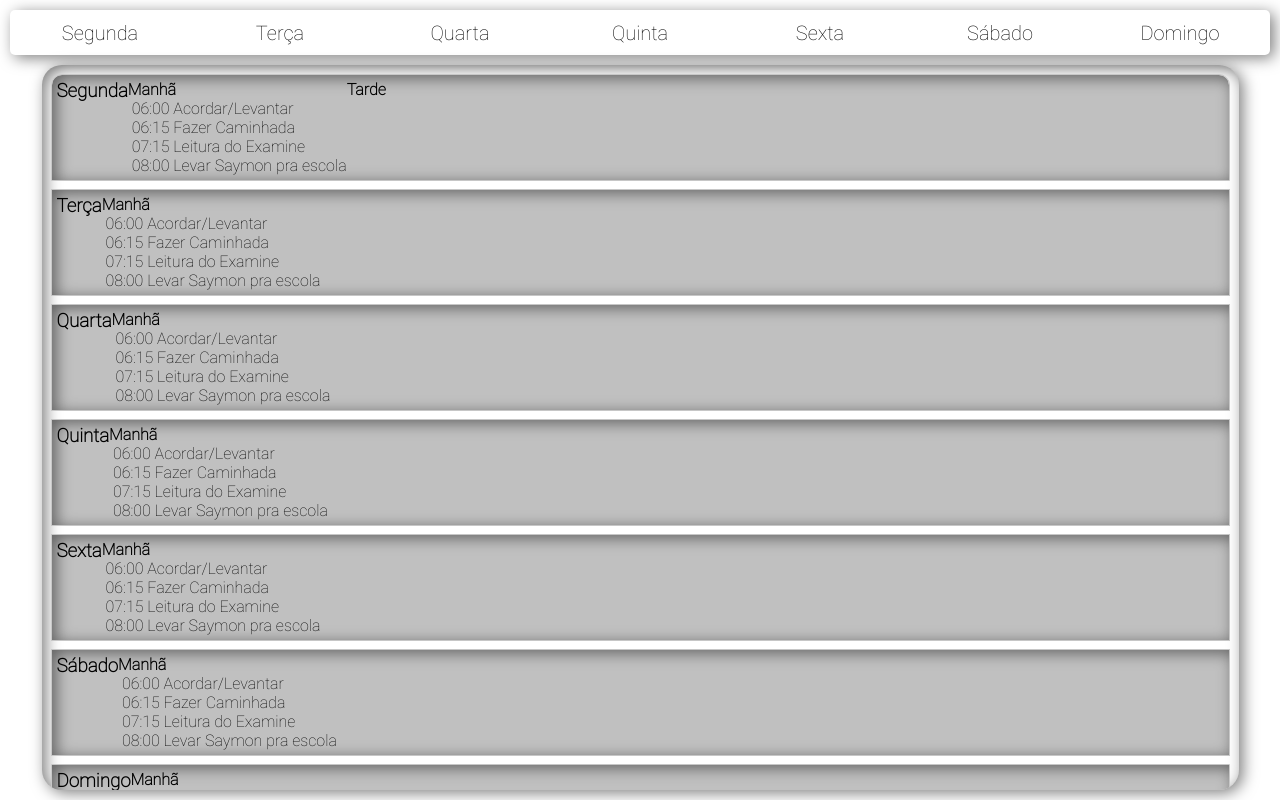
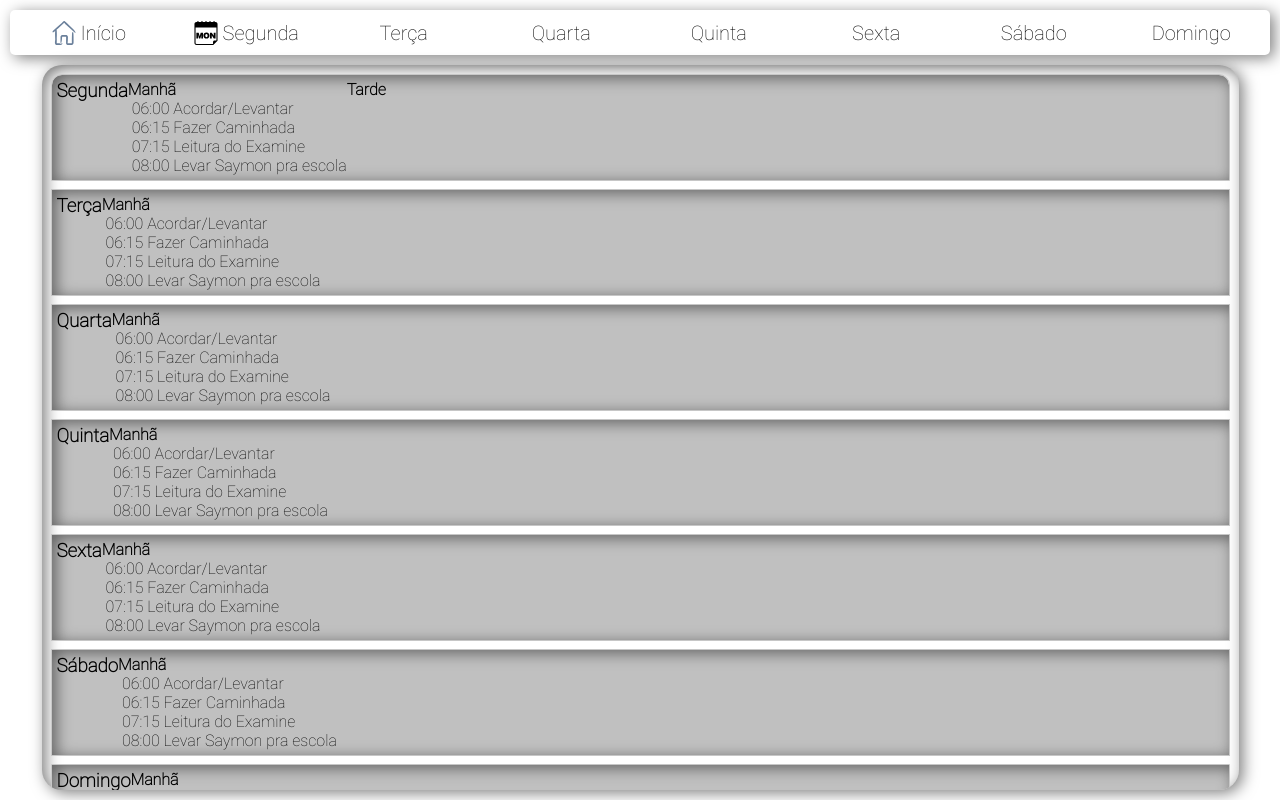
Before and after one commit to Carlosjw/familyRoutini, a website: page index.html in a window 1280 px wide. Drawn offline with Linux system fonts and the light colour scheme.

Commit message:
UpdateLesson

```diff
--- a/index.html
+++ b/index.html
@@ -10,7 +10,8 @@
 <body>
     <header class="main-header">
         <nav id="navigation">
-            <a href="/monday" class="link">Segunda</a>
+            <a href="/home" class="link" id="firstA"><img src="./public/images/home-svgrepo-com.svg" alt="" srcset=""> Início</a>
+            <a href="/monday" class="link"><img src="./public/images/monday-calendar-page-svgrepo-com.svg" alt=""> Segunda</a>
             <a href="/tuesday" class="link">Terça</a>
             <a href="/wednesday" class="link">Quarta</a>
             <a href="/thursday" class="link">Quinta</a>
@@ -225,5 +226,8 @@
             <div class="night"></div>
         </div>
     </main>
+    <script>
+        document.getElementById('firstA')
+    </script>
 </body>
 </html>
--- a/public/css/style.css
+++ b/public/css/style.css
@@ -123,3 +123,9 @@
     display: flex;
     /* flex-direction: column; */
 }
+
+#navigation a img{
+    width: 24px;
+    height: 24px;
+    margin-right: 5px;
+}
```
Also changed, not shown: public/images/home-svgrepo-com.svg (added), public/images/monday-calendar-page-svgrepo-com.svg (added).
